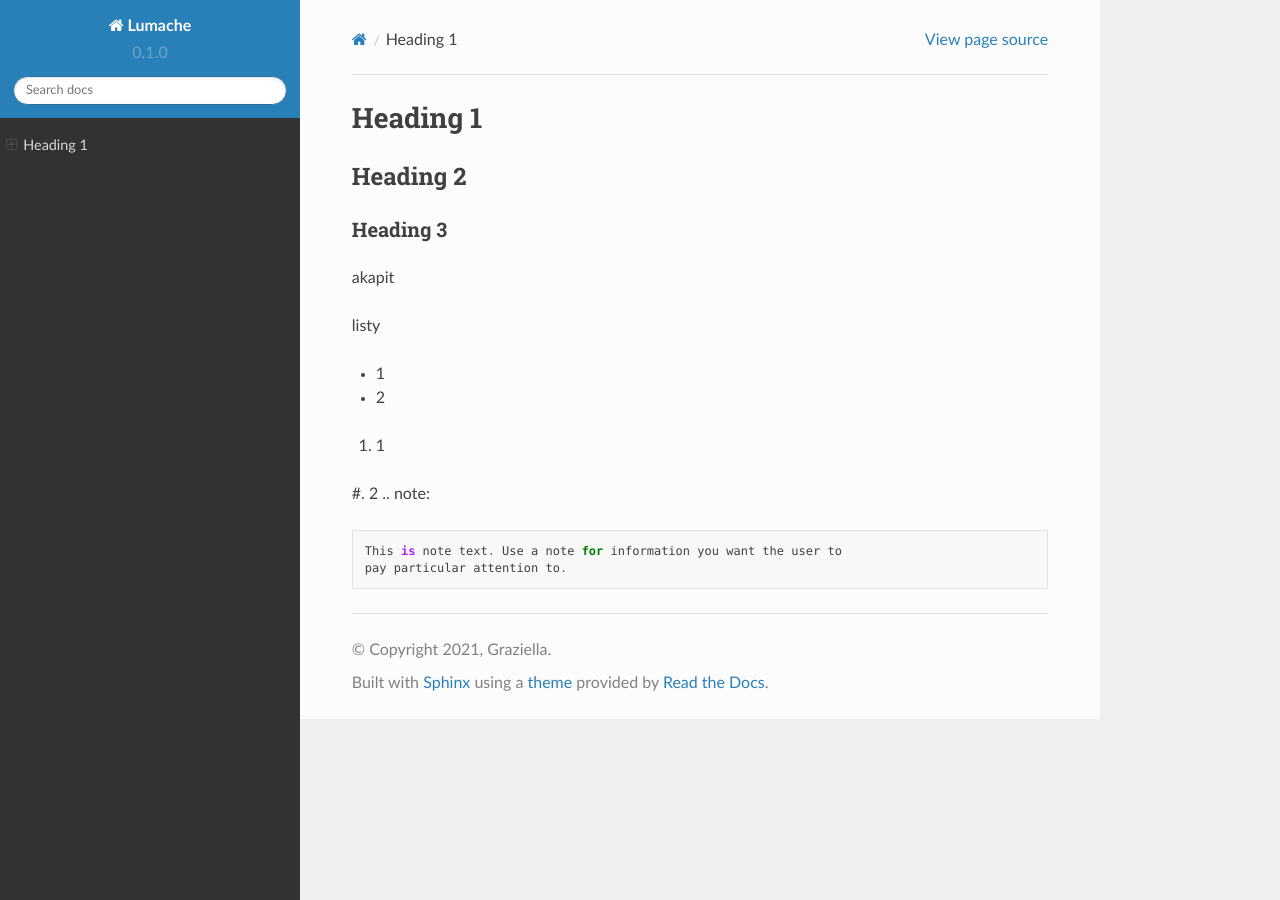
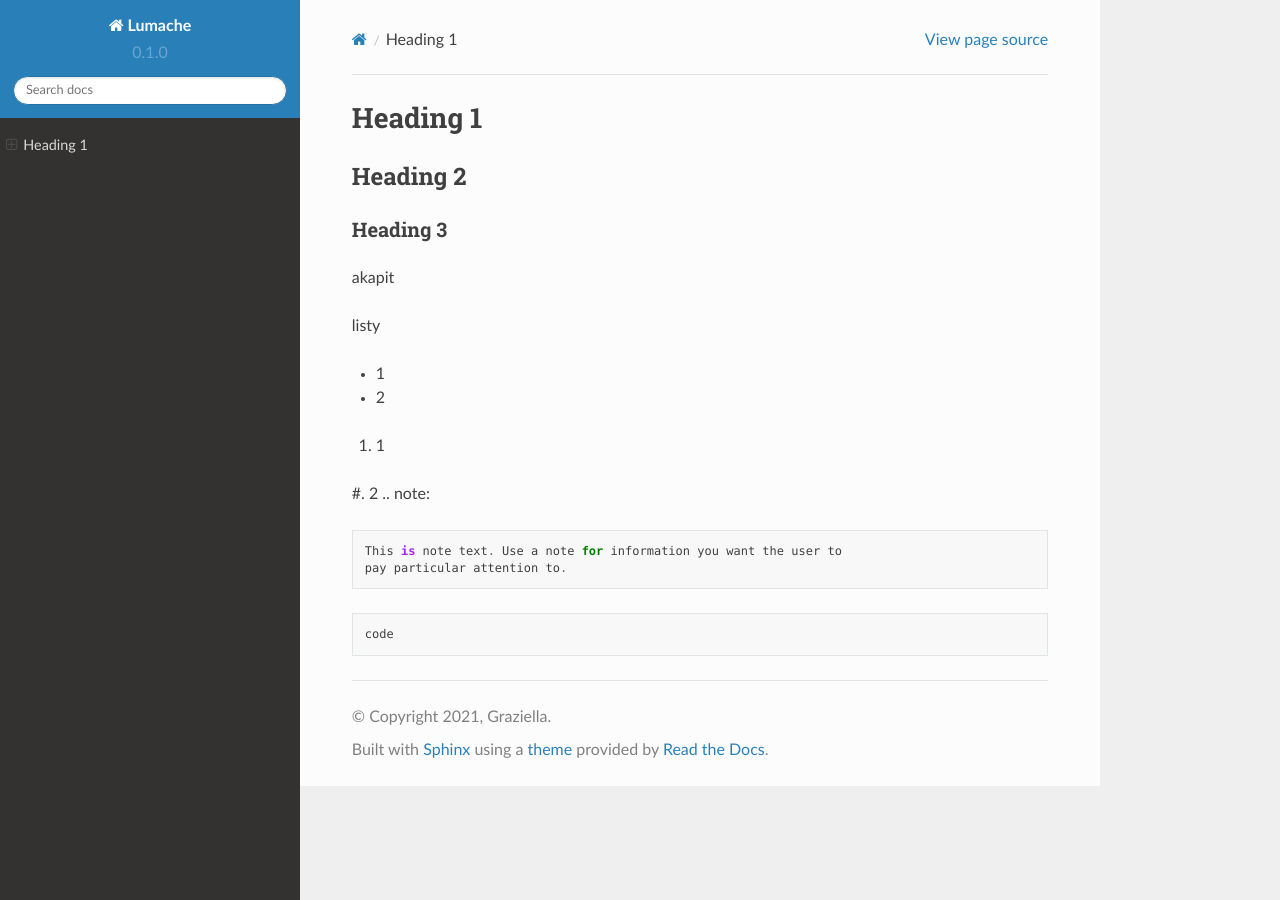
Before and after one commit to pawelprojext/zse-docs-pk3, a Sphinx documentation site: the page built from docs/source/index.rst, in a window 1280 px wide. Built offline with Sphinx 7.4.7 and the Read the Docs theme 2.0.0, drawn with Linux system fonts in a browser that asks for light colours.

Commit message:
Update index.rst

```diff
--- a/docs/source/index.rst
+++ b/docs/source/index.rst
@@ -19,3 +19,8 @@ listy
 .. note::
    This is note text. Use a note for information you want the user to
    pay particular attention to.
+
+
+.. code-block:: language
+
+   code
```
